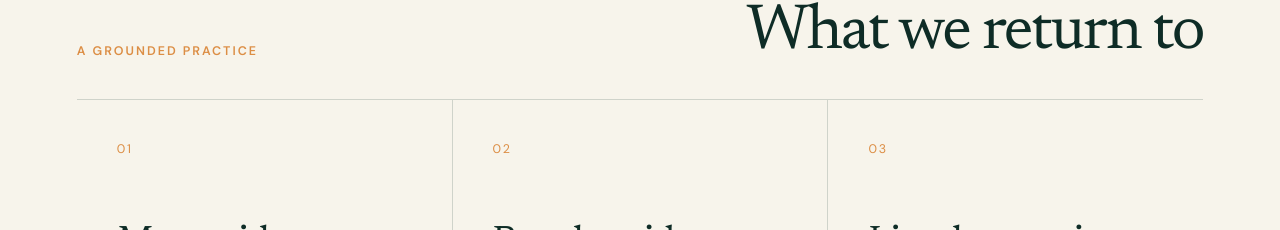
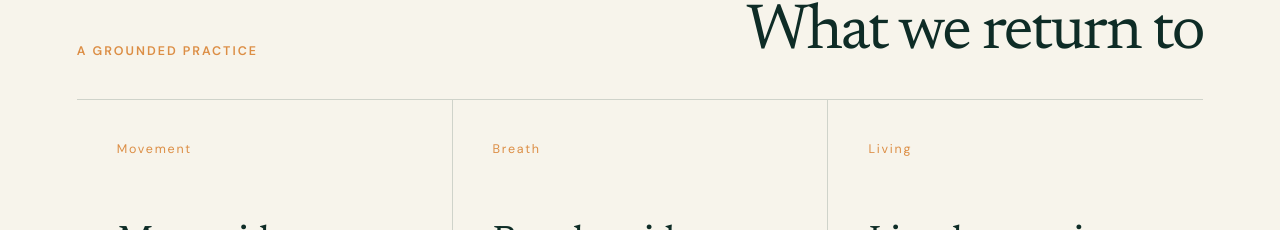
Before and after one commit to onelyfetxc/yoga-chapters, a plain HTML site: page index.html in a window 1280 px wide. Shown: the part 1625-1855 px from the top of the page. Drawn offline with Linux system fonts and the light colour scheme.

Commit message:
Complete index.html

```diff
--- a/index.html
+++ b/index.html
@@ -62,17 +62,17 @@
       </div>
       <div class="pillar-grid">
         <article class="pillar-card reveal">
-          <span class="card-mark">01</span>
+          <span class="card-mark">Movement</span>
           <h3>Move with attention</h3>
           <p>Simple practices that help you feel present in your body—not perform for it.</p>
         </article>
         <article class="pillar-card reveal">
-          <span class="card-mark">02</span>
+          <span class="card-mark">Breath</span>
           <h3>Breathe with purpose</h3>
           <p>Accessible ways to create a pause, settle the mind, and meet the day clearly.</p>
         </article>
         <article class="pillar-card reveal">
-          <span class="card-mark">03</span>
+          <span class="card-mark">Living</span>
           <h3>Live the practice</h3>
           <p>Reflections that carry yoga beyond the mat and into ordinary, meaningful life.</p>
         </article>
```
